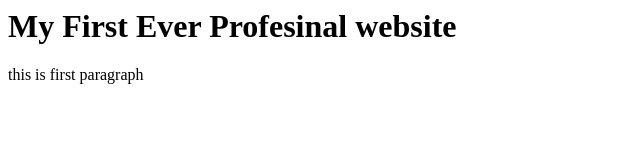
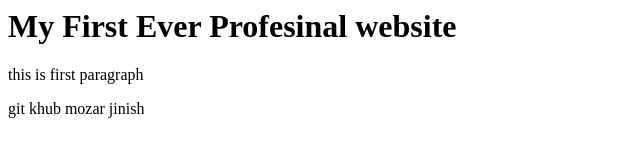
Before and after one commit to Selmun/myfirstwebsite, a plain HTML site: page index.html in a window 1280 px wide. Shown: the whole page, without its empty margins (0-640 px from the left). Drawn offline with Linux system fonts and the light colour scheme.

Commit message:
git mozar

```diff
--- a/index.html
+++ b/index.html
@@ -1,2 +1,3 @@
 <h1>My First Ever Profesinal website</h1>
 <p>this is first paragraph</p>
+<p>git khub mozar jinish</p>
```
